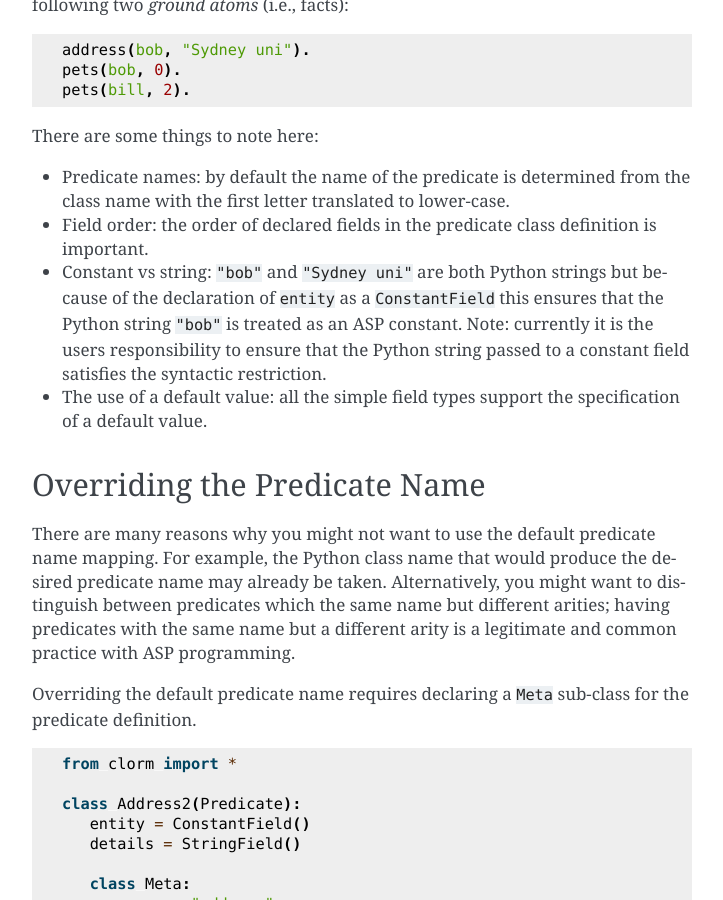
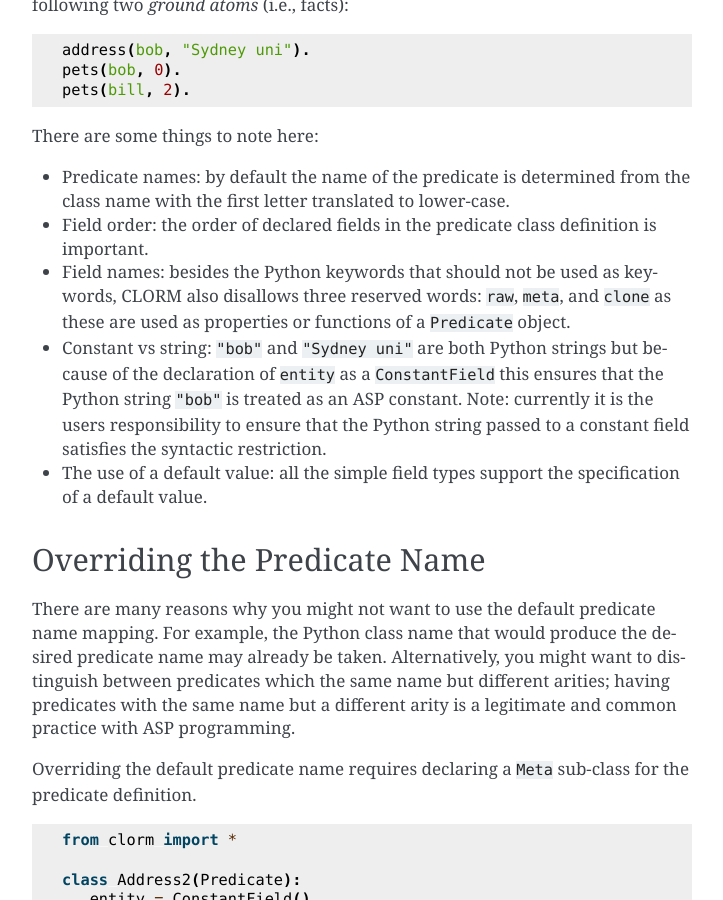
Before and after one commit to potassco/clorm, a Sphinx documentation site: the page built from docs/clorm/predicate.rst, in a window 1280 px wide and 900 px high, scrolled down 1066 px. Shown: the whole window, without its empty margins (388-1111 px from the left). Built offline with Sphinx 7.4.7, drawn with Linux system fonts in a browser that asks for light colours; some of the changed text lies outside the part shown.

Commit message:
Minor update

```diff
--- a/docs/clorm/predicate.rst
+++ b/docs/clorm/predicate.rst
@@ -66,6 +66,9 @@ There are some things to note here:
   class name with the first letter translated to lower-case.
 * Field order: the order of declared fields in the predicate class definition is
   important.
+* Field names: besides the Python keywords that should not be used as keywords,
+  CLORM also disallows three reserved words: ``raw``, ``meta``, and ``clone`` as
+  these are used as properties or functions of a ``Predicate`` object.
 * Constant vs string: ``"bob"`` and ``"Sydney uni"`` are both Python strings but
   because of the declaration of ``entity`` as a ``ConstantField`` this ensures
   that the Python string ``"bob"`` is treated as an ASP constant. Note:
@@ -229,8 +232,8 @@ will print the output:
     Event booking(20181231,"NYE Party"): date "2018-12-31" type <class 'datetime.date'>
 
 
-Fields Indexing
----------------
+Field Indexing
+^^^^^^^^^^^^^^
 
 The final option that can be specified as part of a field definition is
 indexing. Specifying ``index = True`` can affect the behaviour when a
```
